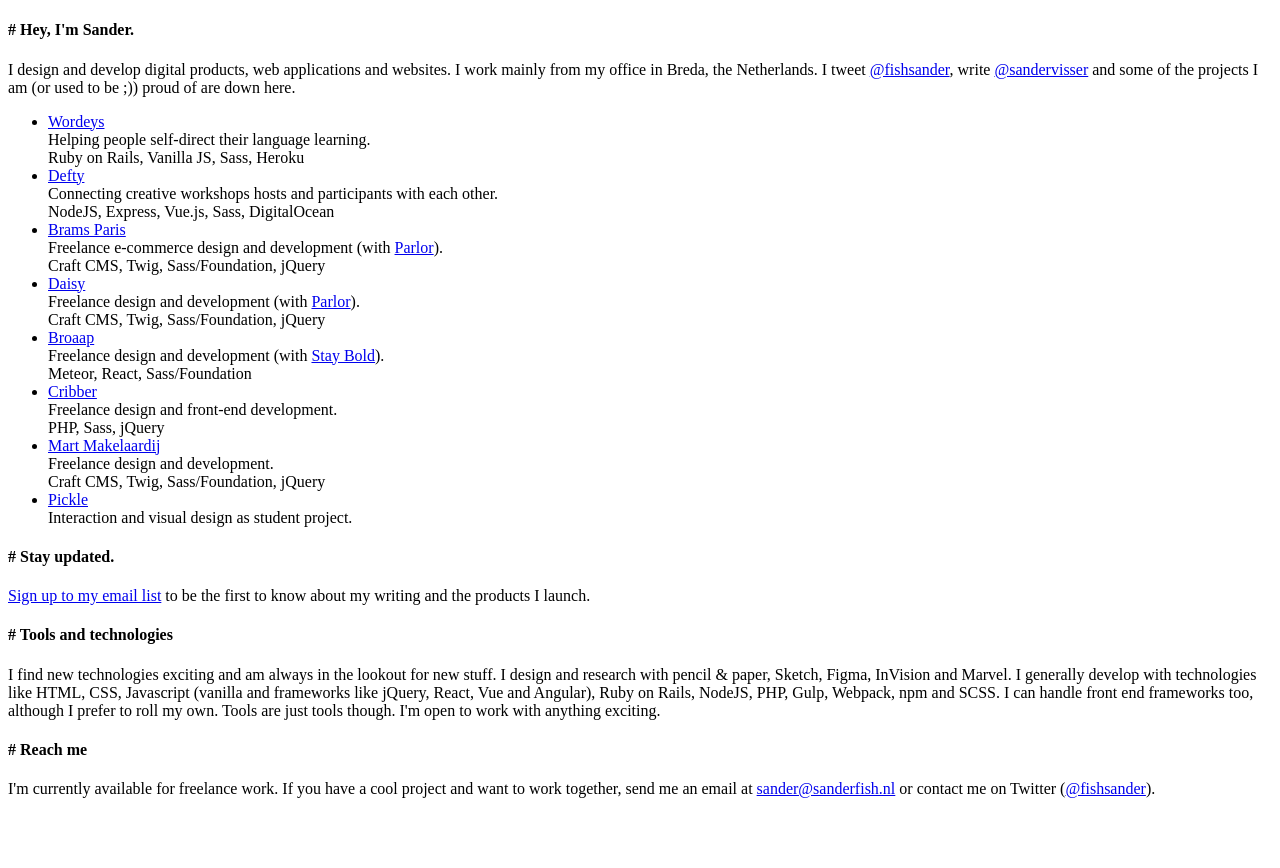
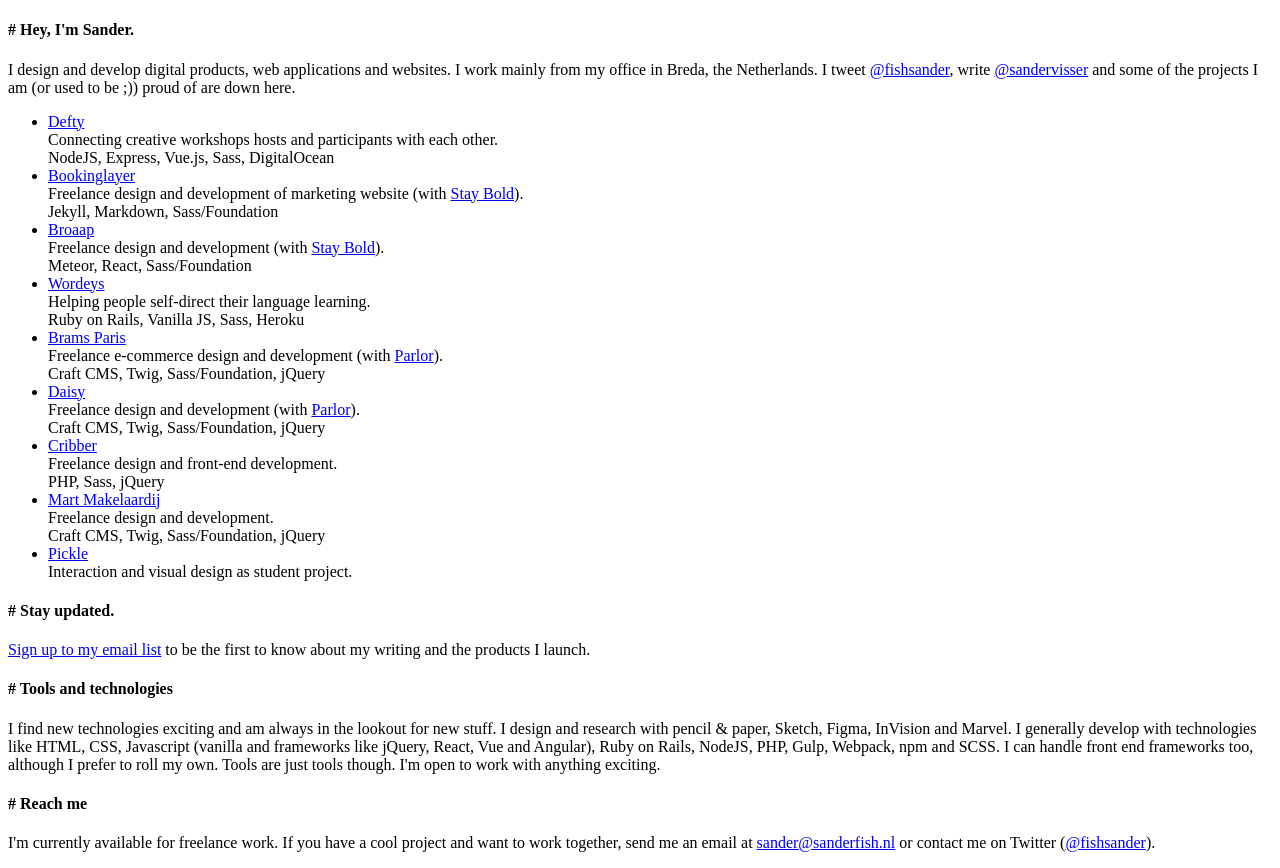
Before and after one commit to sanderfish/sanderfish-site, a Gatsby site: page / in a window 1280 px wide. Before the commit the page ends 814 px from the top, so only its background shows below. Built offline with nearby package versions, Linux system fonts and the light colour scheme; Gatsby itself is replaced by a stand-in of ours.

Commit message:
Added bookinglayer and made body white

```diff
--- a/src/pages/index.js
+++ b/src/pages/index.js
@@ -9,14 +9,24 @@
 
       <ul>
         <li className="pv2">
+          <a href="http://defty.nl">Defty</a><br />
+          Connecting creative workshops hosts and participants with each other.<br />
+          NodeJS, Express, Vue.js, Sass, DigitalOcean
+        </li>
+        <li className="pv2">
+          <a href="http://bookinglayer.com">Bookinglayer</a><br />
+          Freelance design and development of marketing website (with <a href="http://stay-bold.com">Stay Bold</a>).<br />
+          Jekyll, Markdown, Sass/Foundation
+        </li>
+        <li className="pv2">
+          <a href="http://broaap.com">Broaap</a><br />
+          Freelance design and development (with <a href="http://stay-bold.com">Stay Bold</a>).<br />
+          Meteor, React, Sass/Foundation
+        </li>
+        <li className="pv2">
           <a href="http://wordeys.com">Wordeys</a><br />
           Helping people self-direct their language learning.<br />
           Ruby on Rails, Vanilla JS, Sass, Heroku
-        </li>
-        <li className="pv2">
-          <a href="http://defty.nl">Defty</a><br />
-          Connecting creative workshops hosts and participants with each other.<br />
-          NodeJS, Express, Vue.js, Sass, DigitalOcean
         </li>
         <li className="pv2">
           <a href="http://bramsparis.com">Brams Paris</a><br />
@@ -27,11 +37,6 @@
           <a href="http://kusjedaisy.nl">Daisy</a><br />
           Freelance design and development (with <a href="http://parlor.nl">Parlor</a>).<br />
           Craft CMS, Twig, Sass/Foundation, jQuery
-        </li>
-        <li className="pv2">
-          <a href="http://broaap.com">Broaap</a><br />
-          Freelance design and development (with <a href="http://stay-bold.com">Stay Bold</a>).<br />
-          Meteor, React, Sass/Foundation
         </li>
         <li className="pv2">
           <a href="http://cribber.nl">Cribber</a><br />
--- a/src/styles/main.scss
+++ b/src/styles/main.scss
@@ -13,6 +13,7 @@
 
 body {
   color: $primary;
+  background-color: white;
 }
 
 li {
```
